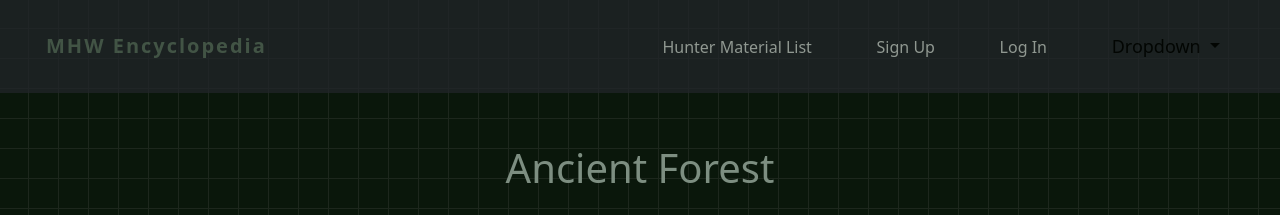
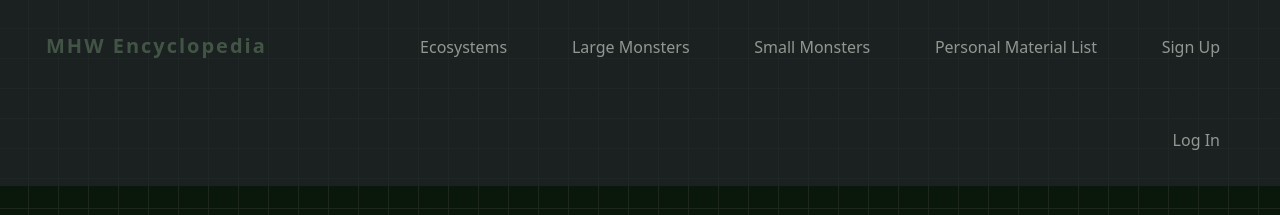
Before and after one commit to EricHungGA/MHW-Encyclopedia, a Django app: page /ecosystems/ancient_forest/ in a window 1280 px wide. Shown: the top 215 px of the page. Run offline with Django 4.2, Linux system fonts and the light colour scheme; parts of the project's set-up code (start-up, migrations or seed data) failed here and were passed over; some libraries are stand-ins or nearby versions.

```diff
--- a/main_app/templates/base.html
+++ b/main_app/templates/base.html
@@ -8,13 +8,11 @@
     <meta name="viewport" content="width=device-width, initial-scale=1.0">
     <link rel="stylesheet" type="text/css" href="{% static 'css/styles.css' %}?v=1">
     <script src="https://cdn.jsdelivr.net/npm/bootstrap@5.2.3/dist/js/bootstrap.bundle.min.js" integrity="sha384-kenU1KFdBIe4zVF0s0G1M5b4hcpxyD9F7jL+jjXkk+Q2h455rYXK/7HAuoJl+0I4" crossorigin="anonymous"></script>
-    <script src="https://cdn.jsdelivr.net/npm/@popperjs/core@2.11.6/dist/umd/popper.min.js" integrity="sha384-oBqDVmMz9ATKxIep9tiCxS/Z9fNfEXiDAYTujMAeBAsjFuCZSmKbSSUnQlmh/jp3" crossorigin="anonymous"></script>
     <script src="https://code.jquery.com/jquery-3.6.0.min.js"></script>
     <link href="https://cdn.jsdelivr.net/npm/bootstrap@5.2.3/dist/css/bootstrap.min.css" rel="stylesheet" integrity="sha384-rbsA2VBKQhggwzxH7pPCaAqO46MgnOM80zW1RWuH61DGLwZJEdK2Kadq2F9CUG65" crossorigin="anonymous">
     <script src="https://kit.fontawesome.com/13ce16ac43.js" crossorigin="anonymous"></script>
     <link href="{% static 'fonts/fogtwono5/FogtwoNo5.ttf' %}?v=2" rel="stylesheet">
-    <script src="{% static 'splide/dist/js/splide.min.js' %}"></script>
-    <link href="{% static 'splide/dist/css/splide.min.css'%}" rel="stylesheet">
+    <script src="https://cdn.jsdelivr.net/npm/@popperjs/core@2.11.6/dist/umd/popper.min.js" integrity="sha384-oBqDVmMz9ATKxIep9tiCxS/Z9fNfEXiDAYTujMAeBAsjFuCZSmKbSSUnQlmh/jp3" crossorigin="anonymous"></script>
     <title>Document</title>
 </head>
 <body>
@@ -31,27 +29,17 @@
     </a>
     <div class="menu">
       <ul>
-        <li><a href="{% url 'material_list' %}">Hunter Material List</a></li>
+        <li><a href="{% url 'ecosystems' %}">Ecosystems</a></li>
+        <li><a href="{% url 'large_monsters' %}">Large Monsters</a></li>
+        <li><a href="{% url 'small_monsters' %}">Small Monsters</a></li>
+        <li><a href="{% url 'material_list' %}">Personal Material List</a></li>
         {% if user.is_authenticated %}
           <li><a href="{% url 'logout' %}">Log Out</a></li>
         {% else %}
           <li><a href="{% url 'signup' %}">Sign Up</a></li>
           <li><a href="{% url 'login' %}">Log In</a></li>
         {% endif %}
-        <li class="nav-item dropdown">
-          <a class="nav-link dropdown-toggle" href="#" id="navbarDropdown" role="button" data-bs-toggle="dropdown" aria-expanded="false">
-            Dropdown
-          </a>
-          <ul class="dropdown-menu" aria-labelledby="navbarDropdown">
-            <li><a class="dropdown-item" href="#">Action</a></li>
-            <li><a class="dropdown-item" href="#">Another action</a></li>
-            <li><hr class="dropdown-divider"></li>
-            <li><a class="dropdown-item" href="#">Something else here</a></li>
-          </ul>
-        </li>
-
-    </ul>
-  </div>
+        </div>
   </nav>
   </div>
     </header>
--- a/main_app/templates/material_list.html
+++ b/main_app/templates/material_list.html
@@ -47,7 +47,7 @@
 </style>
 
 <div class="main-container">
-    <h2 class="title">Hunter Material List</h2>
+    <h2 class="title">Hunter Materials To Gather</h2>
     <ol class="material-list">
     {% for item in user_material_list %}
         <li>
--- a/static/css/styles.css
+++ b/static/css/styles.css
@@ -53,7 +53,6 @@ nav ul {
     line-height: 60px;
     list-style: none;
     background: rgba(0, 0, 0, 0);
-    overflow: hidden;
     color: black;
     padding: 0;
     text-align: right;
```
Also changed, not shown: README.md.
